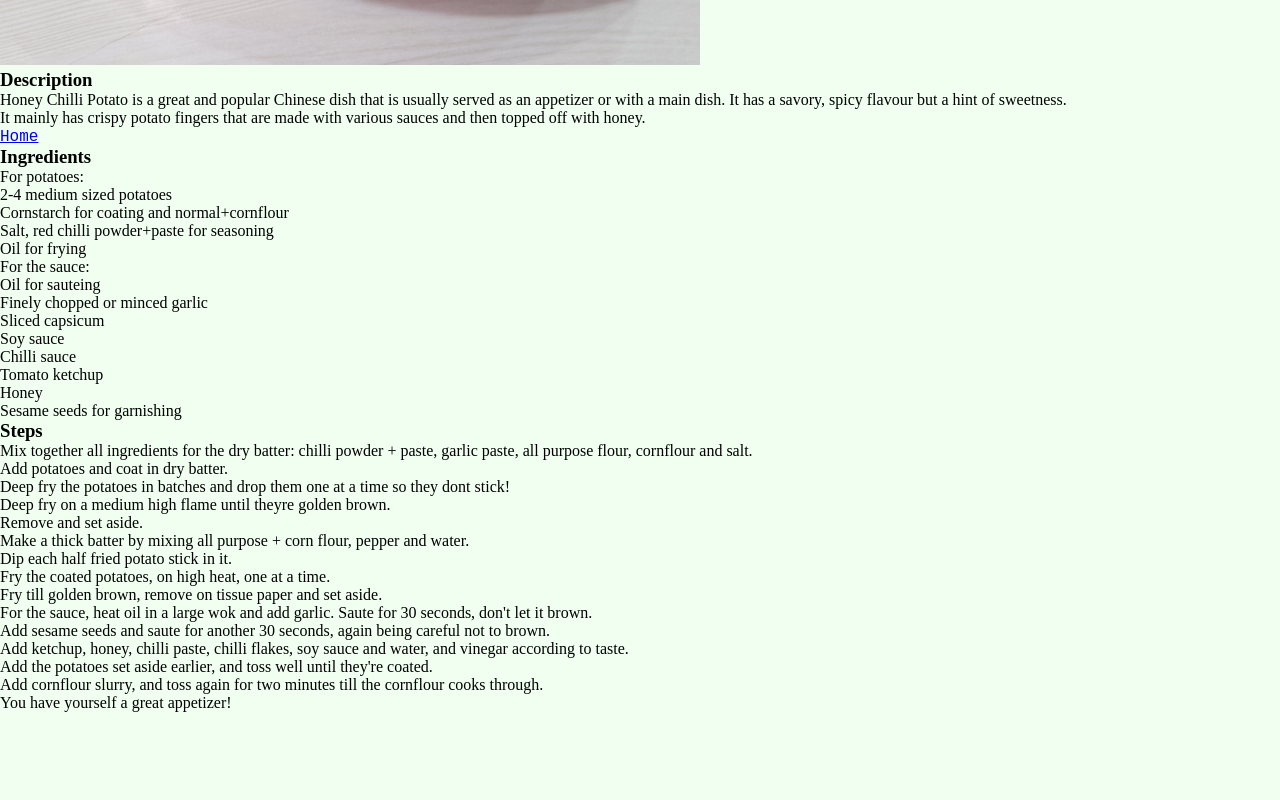
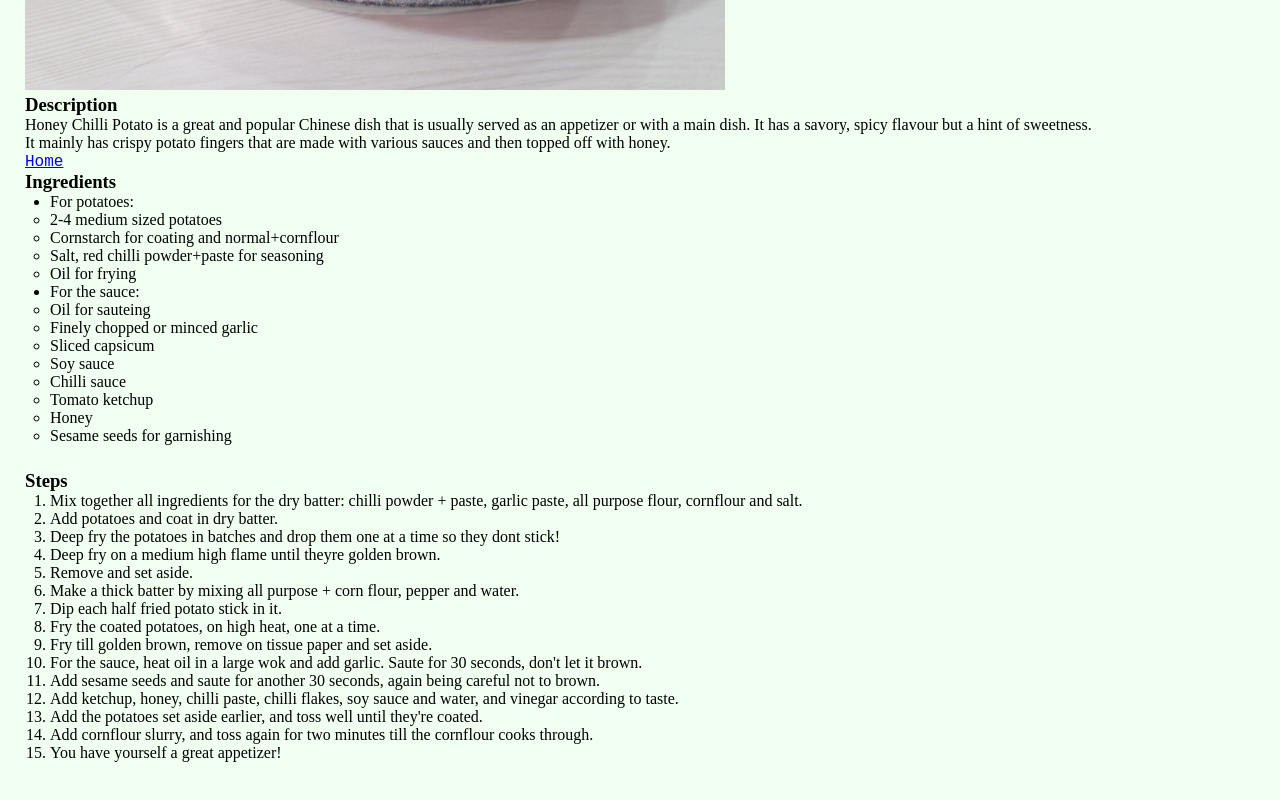
Before and after one commit to nxck2005/odin-recipes, a plain HTML site: page recipes/hcp.html in a window 1280 px wide. Shown: the part 496-1296 px from the top of the page. Before the commit the page ends 1208 px from the top, so only its background shows below. Drawn offline with Linux system fonts and the light colour scheme.

Commit message:
Add styling to hcp.html

```diff
--- a/recipes/hcp.html
+++ b/recipes/hcp.html
@@ -7,6 +7,7 @@
 	<link rel="stylesheet" href="../styles/styles.css">
 </head>
 <body>
+	<div class="container">
 		<h1>Honey Chilli Potato</h1>
 		<img src='../images/hcp.jpg' alt='Honey Chilli Potato' width="700" height="500">
 		<h3>Description</h3>
@@ -14,6 +15,7 @@
 		<p>It mainly has crispy potato fingers that are made with various sauces and then topped off with honey.</p>
 		<a href="../index.html">Home</a>
 		<h3>Ingredients</h3>
+		<div class="recipe-container">
 			<ul>
 				<li>For potatoes: <ul>
 					<li> 2-4 medium sized potatoes</li>
@@ -32,7 +34,9 @@
 					<li> Sesame seeds for garnishing</li>
 				</ul></li>
 			</ul>
+		</div>
 		<h3>Steps</h3>
+		<div class="recipe-container">
 			<ol>
 				<li>Mix together all ingredients for the dry batter: chilli powder + paste, garlic paste, all purpose flour, cornflour and salt.</li>
 				<li>Add potatoes and coat in dry batter.</li>
@@ -50,5 +54,7 @@
 				<li>Add cornflour slurry, and toss again for two minutes till the cornflour cooks through.</li>
 				<li>You have yourself a great appetizer!</li>
 			</ol>
+		</div>
+	</div>
 </body>
 </html>
```
Lines whose indentation alone changed are shown as unchanged.
